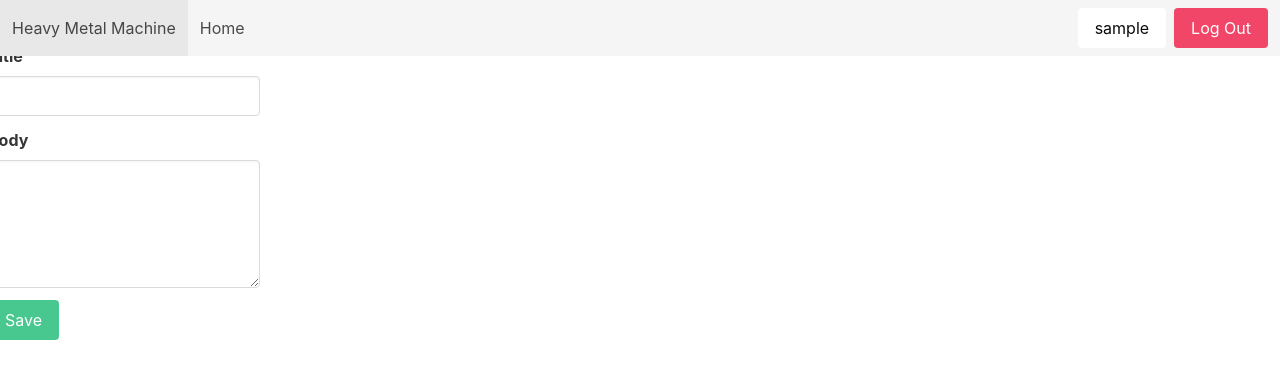
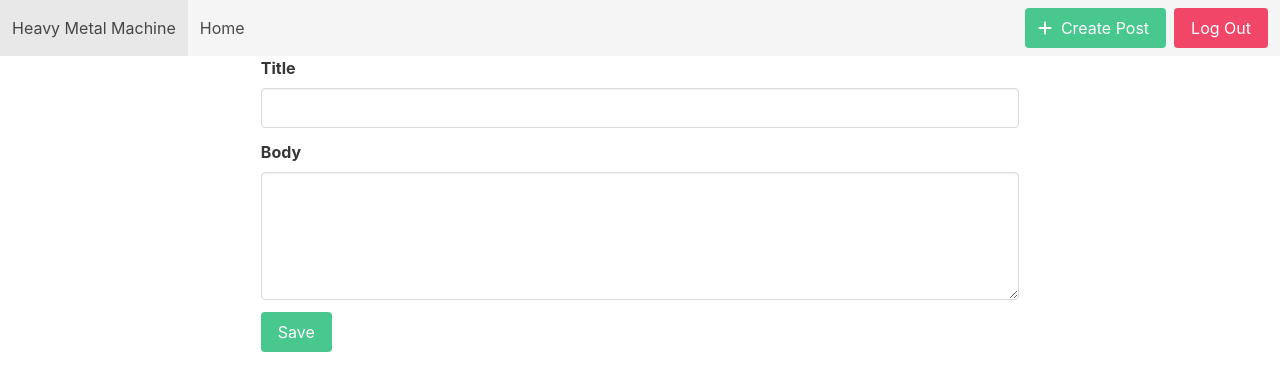
Before and after one commit to ketchup-cfg/music-forum-flask, a Flask app: page /create in a window 1280 px wide. Shown: the top 391 px of the page. Run offline with Flask 2, Linux system fonts and the light colour scheme; the visitor is signed in with stand-in values (Sample User, id 1); data comes from the database, SQL or seed files in the repository; some libraries are stand-ins or nearby versions.

Commit message:
Made templetes less ugly

```diff
--- a/app/templates/auth/login.html
+++ b/app/templates/auth/login.html
@@ -1,4 +1,6 @@
 {% extends 'base.html' %}
+
+{% block title %}Log In{% endblock %}
 
 {% block content %}
   <div class="column is-three-fifths is-offset-one-fifth">
--- a/app/templates/auth/register.html
+++ b/app/templates/auth/register.html
@@ -1,4 +1,6 @@
 {% extends 'base.html' %}
+
+{% block title %}Create Account{% endblock %}
 
 {% block content %}
   <div class="column is-three-fifths is-offset-one-fifth">
--- a/app/templates/base.html
+++ b/app/templates/base.html
@@ -3,6 +3,7 @@
   <head>
     <title>{% block title %}{% endblock %} - Heavy Metal Machine</title>
     <link rel="stylesheet" href="https://cdn.jsdelivr.net/npm/bulma@0.9.3/css/bulma.min.css">
+    <script src="https://kit.fontawesome.com/abcb054d0c.js" crossorigin="anonymous" defer></script>
   </head>
 
   <nav class="navbar is-light" role="navigation" aria-label="main navigation">
@@ -28,8 +29,13 @@
         <div class="navbar-item">
           <div class="buttons">
             {% if g.user %}
-              <a class="button is-white">
-                {{ g.user["username"] }}
+              <a class="button is-success" href="{{ url_for('post.create') }}">
+                <span class="icon-text">
+                  <span class="icon">
+                    <i class="fa-solid fa-plus"></i>
+                  </span>
+                  <span>Create Post</span>
+                </span>
               </a>
               <a class="button is-danger" href="{{ url_for('auth.logout') }}">
                 Log Out
@@ -39,7 +45,7 @@
                 Sign Up
               </a>
               <a class="button is-light" href="{{ url_for('auth.login') }}">
-                Sign Up
+                Log In
               </a>
             {% endif %}
           </div>
--- a/app/templates/post/create.html
+++ b/app/templates/post/create.html
@@ -1,6 +1,9 @@
 {% extends 'base.html' %}
 
+{% block title %}New Post{% endblock %}
+
 {% block content %}
+  <div class="column is-three-fifths is-offset-one-fifth">
     <form method="post">
 
       <div class="field">
@@ -30,4 +33,5 @@
       </div>
 
     </form>
+  </div>
 {% endblock %}
--- a/app/templates/post/update.html
+++ b/app/templates/post/update.html
@@ -1,6 +1,9 @@
 {% extends 'base.html' %}
 
+{% block title %}{{ request.form['title'] or post['title'] }}{% endblock %}
+
 {% block content %}
+  <div class="column is-three-fifths is-offset-one-fifth">
     <form method="post">
 
       <div class="field">
@@ -33,10 +36,11 @@
 
     <hr>
 
-  <form action="{{ url_for('blog.delete', id=post['id']) }}" method="post">
+    <form action="{{ url_for('post.delete', id=post['id']) }}" method="post">
       <p class="control">
         <input class="button is-danger" type="submit" value="Delete" onclick="return confirm('Are you sure?');">
       </p>
     </form>
+  </div>
 
 {% endblock %}
```
Also changed, not shown: app/templates/post/index.html (+34 -9 lines). Lines whose indentation alone changed are shown as unchanged.
